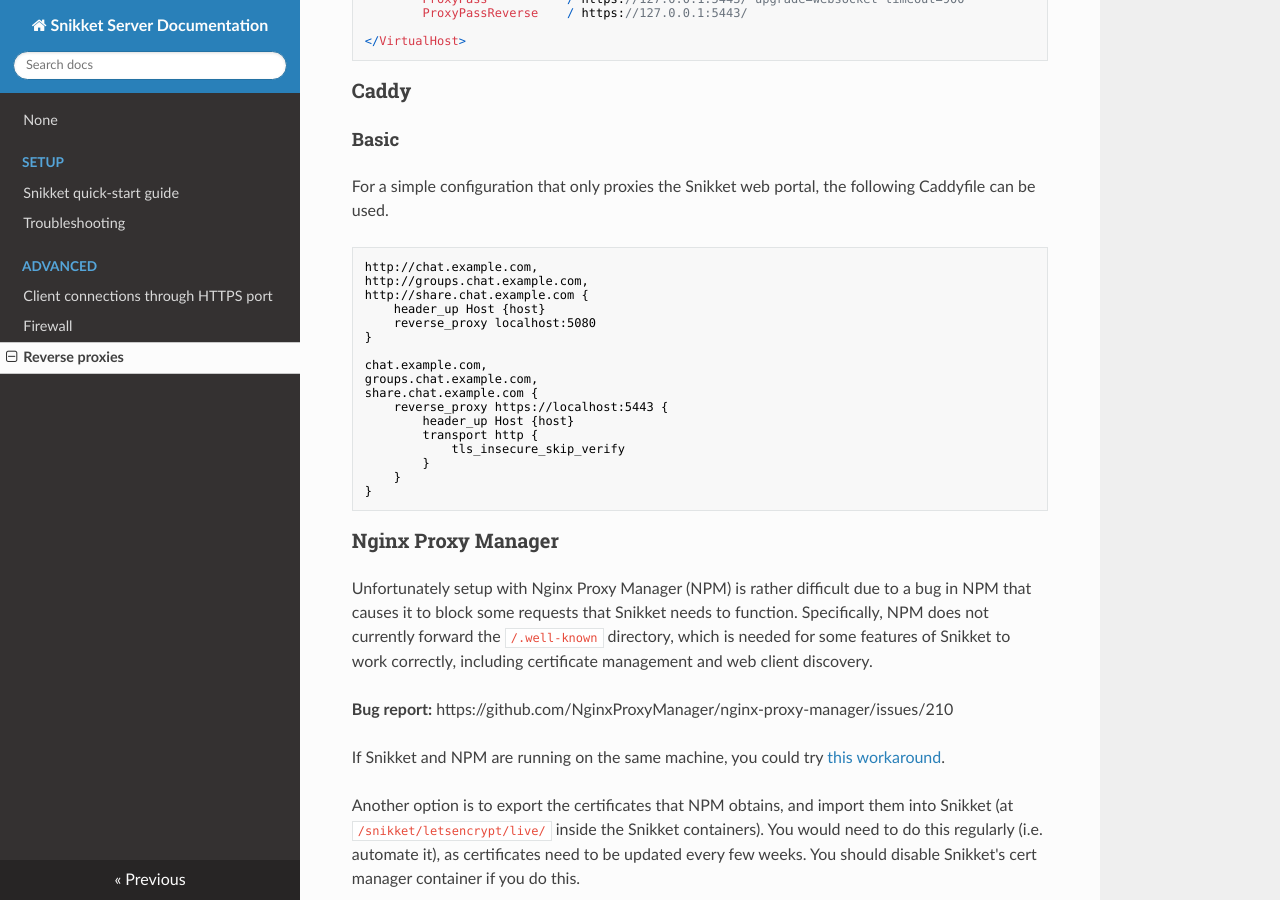
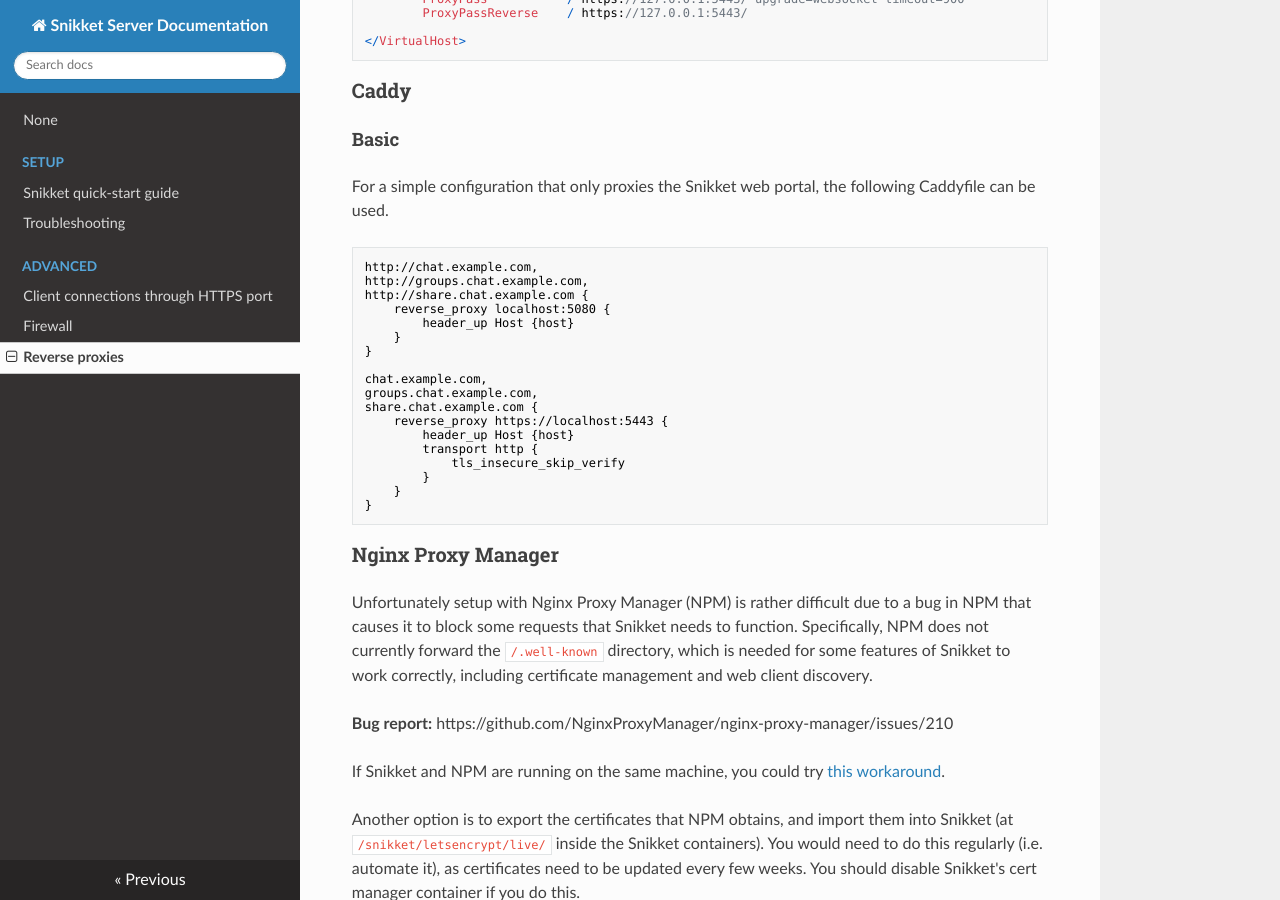
Before and after one commit to snikket-im/snikket-server, an MkDocs documentation site: the page built from docs/advanced/reverse_proxy.md, in a window 1280 px wide and 900 px high, scrolled down 2593 px. Built offline with MkDocs 1.6.1, drawn with Linux system fonts in a browser that asks for light colours; nearby versions of some CDN libraries.

```diff
--- a/docs/advanced/reverse_proxy.md
+++ b/docs/advanced/reverse_proxy.md
@@ -160,8 +160,9 @@ For a simple configuration that only proxies the Snikket web portal, the followi
 http://chat.example.com,
 http://groups.chat.example.com,
 http://share.chat.example.com {
-    header_up Host {host}
-    reverse_proxy localhost:5080
+    reverse_proxy localhost:5080 {
+        header_up Host {host}
+    }
 }
 
 chat.example.com,
```
